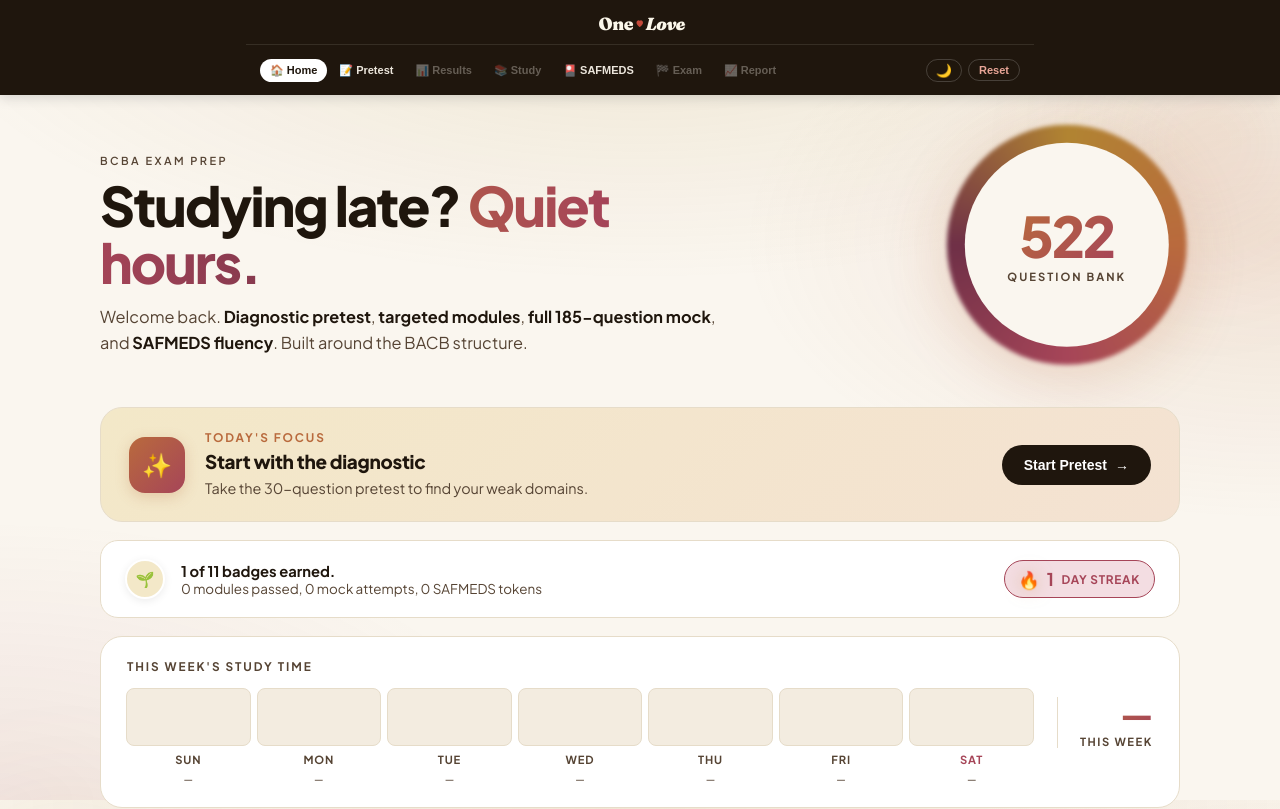
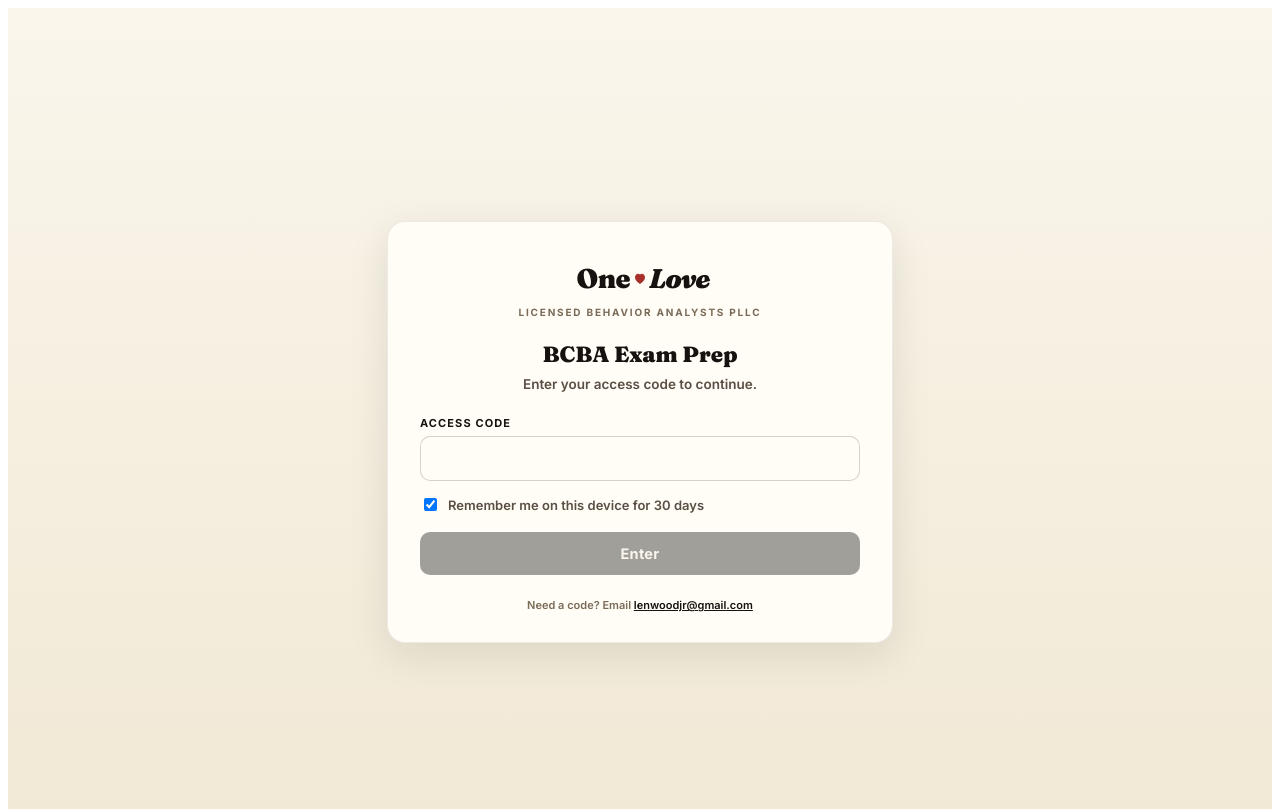
Before and after one commit to LGibs222/bcba-exam-prep, a React (Vite) app: page / in a window 1280 px wide. Shown: the top 809 px of the page. Built offline with nearby package versions, Linux system fonts and the light colour scheme.

Commit message:
Add One Love access gate (client-side soft password protection)

```diff
--- /dev/null
+++ b/src/Gate.jsx
@@ -0,0 +1,152 @@
+import { useEffect, useRef, useState } from 'react'
+
+/**
+ * One Love access gate — client-side soft password protection.
+ *
+ * SECURITY NOTE: this is a soft gate. The hash + bundle are public, so a
+ * determined visitor with DevTools can still see the questions. It stops
+ * casual access — for paying-client protection later, swap this for
+ * Cloudflare Access in front of the site (see notes in repo README).
+ *
+ * To CHANGE THE PASSWORD:
+ *   1. Pick a new password.
+ *   2. In your terminal:
+ *        node -e "const c=require('crypto');console.log(c.createHash('sha256').update('onelove-bcba:NEW_PASSWORD_HERE').digest('hex'))"
+ *   3. Paste the resulting 64-char hex string into ACCESS_HASH below.
+ *   4. Commit + push.
+ *
+ * Users who were already let in stay let in until they hit "Sign out" or
+ * the GATE_VERSION below is bumped (which invalidates everyone).
+ */
+const ACCESS_SALT = 'onelove-bcba'
+const ACCESS_HASH = '808db059f54ff2c19407024f7029b20519afff487be32f5639f53f2b0ddd0648' // sha256("onelove-bcba:onelove2026")
+const GATE_VERSION = 'v1'                              // bump to invalidate every saved session
+const STORAGE_KEY = 'ol-bcba-gate'
+
+async function sha256Hex(s) {
+  const bytes = new TextEncoder().encode(s)
+  const buf = await crypto.subtle.digest('SHA-256', bytes)
+  return Array.from(new Uint8Array(buf)).map(b => b.toString(16).padStart(2, '0')).join('')
+}
+
+function readSession() {
+  try {
+    const raw = localStorage.getItem(STORAGE_KEY)
+    if (!raw) return null
+    const j = JSON.parse(raw)
+    if (j?.v !== GATE_VERSION) return null
+    if (j?.exp && Date.now() > j.exp) return null
+    return j
+  } catch { return null }
+}
+
+function writeSession(rememberDays) {
+  const exp = rememberDays ? Date.now() + rememberDays * 86400000 : null
+  localStorage.setItem(STORAGE_KEY, JSON.stringify({ v: GATE_VERSION, exp }))
+}
+
+export function clearGate() {
+  try { localStorage.removeItem(STORAGE_KEY) } catch {}
+}
+
+function OneLoveGateLogo() {
+  return (
+    <svg height={40} viewBox="0 0 380 80" xmlns="http://www.w3.org/2000/svg" aria-label="One Love" style={{ display: 'block' }}>
+      <text x="170" y="60" textAnchor="end" fontFamily="Fraunces, Georgia, serif" fontWeight="900" fontSize="54" letterSpacing="-1.2" fill="#161210">One</text>
+      <g transform="translate(190, 35)">
+        <path d="M 10 4 C 10 -2, 4 -6, 0 -2 C -4 -6, -10 -2, -10 4 C -10 11, 0 17, 0 17 C 0 17, 10 11, 10 4 Z" fill="#a8302a"/>
+      </g>
+      <text x="208" y="60" fontFamily="Fraunces, Georgia, serif" fontWeight="900" fontStyle="italic" fontSize="54" letterSpacing="-1.2" fill="#161210">Love</text>
+    </svg>
+  )
+}
+
+export default function Gate({ children }) {
+  const [authed, setAuthed] = useState(() => !!readSession())
+  const [pw, setPw] = useState('')
+  const [remember, setRemember] = useState(true)
+  const [error, setError] = useState('')
+  const [busy, setBusy] = useState(false)
+  const inputRef = useRef(null)
+
+  useEffect(() => { if (!authed) inputRef.current?.focus() }, [authed])
+
+  async function onSubmit(e) {
+    e.preventDefault()
+    if (!pw || busy) return
+    setBusy(true); setError('')
+    try {
+      const candidate = await sha256Hex(`${ACCESS_SALT}:${pw}`)
+      if (candidate === ACCESS_HASH) {
+        writeSession(remember ? 30 : 0)
+        setAuthed(true)
+      } else {
+        setError('That access code didn’t match. Check with your provider.')
+      }
+    } catch {
+      setError('Browser couldn’t verify. Try a different browser.')
+    } finally {
+      setBusy(false); setPw('')
+    }
+  }
+
+  if (authed) return children
+
+  return (
+    <div style={{
+      minHeight: '100vh', display: 'flex', alignItems: 'center', justifyContent: 'center',
+      padding: '24px', background: 'linear-gradient(180deg, #faf6ec 0%, #f1e8d4 100%)',
+      fontFamily: 'Inter, system-ui, sans-serif',
+    }}>
+      <div style={{
+        width: '100%', maxWidth: 440, background: '#fffdf6', border: '1px solid rgba(22,18,16,0.08)',
+        borderRadius: 18, padding: '36px 32px 28px', boxShadow: '0 12px 40px rgba(22,18,16,0.10)',
+      }}>
+        <div style={{ display: 'flex', justifyContent: 'center', marginBottom: 8 }}>
+          <OneLoveGateLogo/>
+        </div>
+        <div style={{ textAlign: 'center', fontSize: 10, fontWeight: 700, color: '#7a6b58', letterSpacing: '0.18em', textTransform: 'uppercase', marginBottom: 22 }}>
+          Licensed Behavior Analysts PLLC
+        </div>
+        <h1 style={{ fontFamily: 'Fraunces, Georgia, serif', fontWeight: 700, fontSize: 22, color: '#161210', margin: '0 0 6px', textAlign: 'center' }}>
+          BCBA Exam Prep
+        </h1>
+        <p style={{ fontSize: 13.5, color: '#5a4f44', margin: '0 0 22px', textAlign: 'center', lineHeight: 1.5 }}>
+          Enter your access code to continue.
+        </p>
+        <form onSubmit={onSubmit}>
+          <label htmlFor="ol-pw" style={{ display: 'block', fontSize: 11, fontWeight: 700, color: '#161210', letterSpacing: '0.1em', textTransform: 'uppercase', marginBottom: 6 }}>
+            Access code
+          </label>
+          <input
+            id="ol-pw" ref={inputRef} type="password" autoComplete="off" spellCheck={false}
+            value={pw} onChange={e => setPw(e.target.value)} disabled={busy}
+            style={{
+              width: '100%', padding: '12px 14px', fontSize: 15,
+              border: `1.5px solid ${error ? '#a8302a' : 'rgba(22,18,16,0.18)'}`,
+              borderRadius: 10, background: '#fffdf6', color: '#161210',
+              fontFamily: 'inherit', outline: 'none', boxSizing: 'border-box',
+            }}
+          />
+          {error && <div style={{ marginTop: 8, fontSize: 12.5, color: '#a8302a' }}>{error}</div>}
+          <label style={{ display: 'flex', alignItems: 'center', gap: 8, marginTop: 14, fontSize: 13, color: '#5a4f44', cursor: 'pointer' }}>
+            <input type="checkbox" checked={remember} onChange={e => setRemember(e.target.checked)} disabled={busy}/>
+            Remember me on this device for 30 days
+          </label>
+          <button type="submit" disabled={busy || !pw}
+            style={{
+              width: '100%', marginTop: 18, padding: '13px', borderRadius: 10, border: 'none',
+              background: busy || !pw ? 'rgba(22,18,16,0.4)' : '#161210', color: '#faf6ec',
+              fontSize: 14.5, fontWeight: 700, letterSpacing: '0.02em', cursor: busy || !pw ? 'default' : 'pointer',
+              fontFamily: 'inherit',
+            }}>
+            {busy ? 'Verifying…' : 'Enter'}
+          </button>
+        </form>
+        <p style={{ fontSize: 11, color: '#7a6b58', margin: '22px 0 0', textAlign: 'center', lineHeight: 1.5 }}>
+          Need a code? Email <a href="mailto:lenwoodjr@gmail.com" style={{ color: '#161210', fontWeight: 600 }}>lenwoodjr@gmail.com</a>
+        </p>
+      </div>
+    </div>
+  )
+}
--- a/src/main.jsx
+++ b/src/main.jsx
@@ -1,7 +1,12 @@
 import { StrictMode } from 'react'
 import { createRoot } from 'react-dom/client'
 import App from './App.jsx'
+import Gate from './Gate.jsx'
 
 createRoot(document.getElementById('root')).render(
-  <StrictMode><App /></StrictMode>
+  <StrictMode>
+    <Gate>
+      <App />
+    </Gate>
+  </StrictMode>
 )
```
